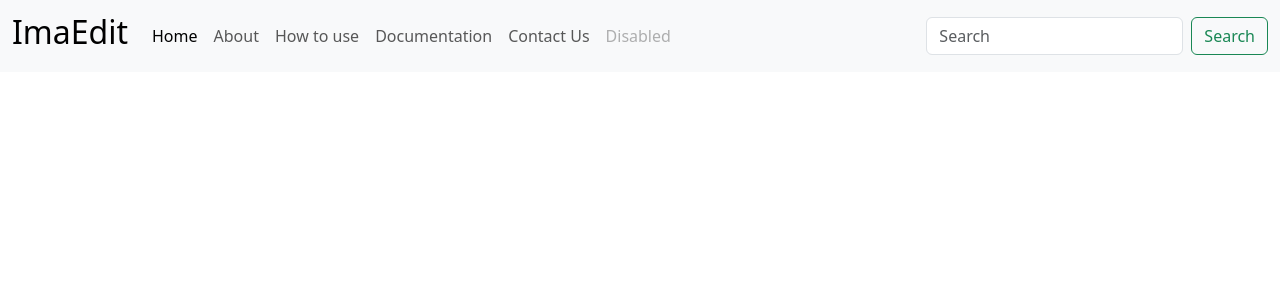
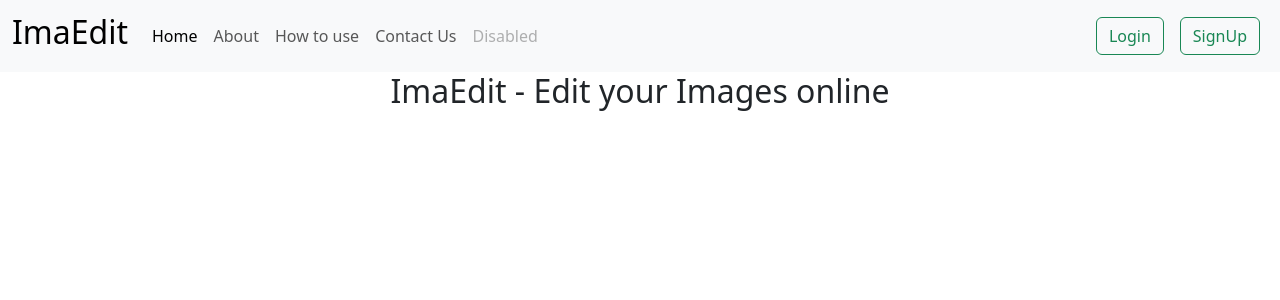
Before and after one commit to Vika0408/Image-Editor, a Flask app: page / in a window 1280 px wide. Shown: the top 300 px of the page. Run offline with Flask 3, Linux system fonts and the light colour scheme.

Commit message:
Image Editor

```diff
--- a/app.py
+++ b/app.py
@@ -8,5 +8,10 @@ def home():
     return render_template("index.html")
 
 
+@app.route('/about')
+def about():
+    return render_template("about.html")
+
+
 if __name__ == '__main__':
     app.run(debug=True, port=5001)
--- a/templates/index.html
+++ b/templates/index.html
@@ -19,16 +19,14 @@
           <a class="nav-link active" aria-current="page" href="#">Home</a>
         </li>
         <li class="nav-item">
-          <a class="nav-link" href="/">About</a>
+          <a class="nav-link" href="/about">About</a>
         </li>
           <li class="nav-item">
-          <a class="nav-link" href="/">How to use</a>
+          <a class="nav-link" href="/how">How to use</a>
         </li>
+
           <li class="nav-item">
-          <a class="nav-link" href="/">Documentation</a>
-        </li>
-          <li class="nav-item">
-          <a class="nav-link" href="/">Contact Us</a>
+          <a class="nav-link" href="/contact">Contact Us</a>
         </li>
 
         <li class="nav-item">
@@ -36,13 +34,19 @@
         </li>
       </ul>
       <form class="d-flex" role="search">
-        <input class="form-control me-2" type="search" placeholder="Search" aria-label="Search">
-        <button class="btn btn-outline-success" type="submit">Search</button>
+        <button class="btn btn-outline-success mx-2" type="submit">Login</button>
+          <button class="btn btn-outline-success mx-2" type="submit">SignUp</button>
       </form>
     </div>
   </div>
 </nav>
 
+   <div class="container ny-4">
+       <h1 class="text-center fs-2">ImaEdit - Edit your Images online</h1>
+
+   </div>
+
+
     <script src="https://cdn.jsdelivr.net/npm/bootstrap@5.3.3/dist/js/bootstrap.bundle.min.js" integrity="sha384-YvpcrYf0tY3lHB60NNkmXc5s9fDVZLESaAA55NDzOxhy9GkcIdslK1eN7N6jIeHz" crossorigin="anonymous"></script>
   </body>
 </html>
```
